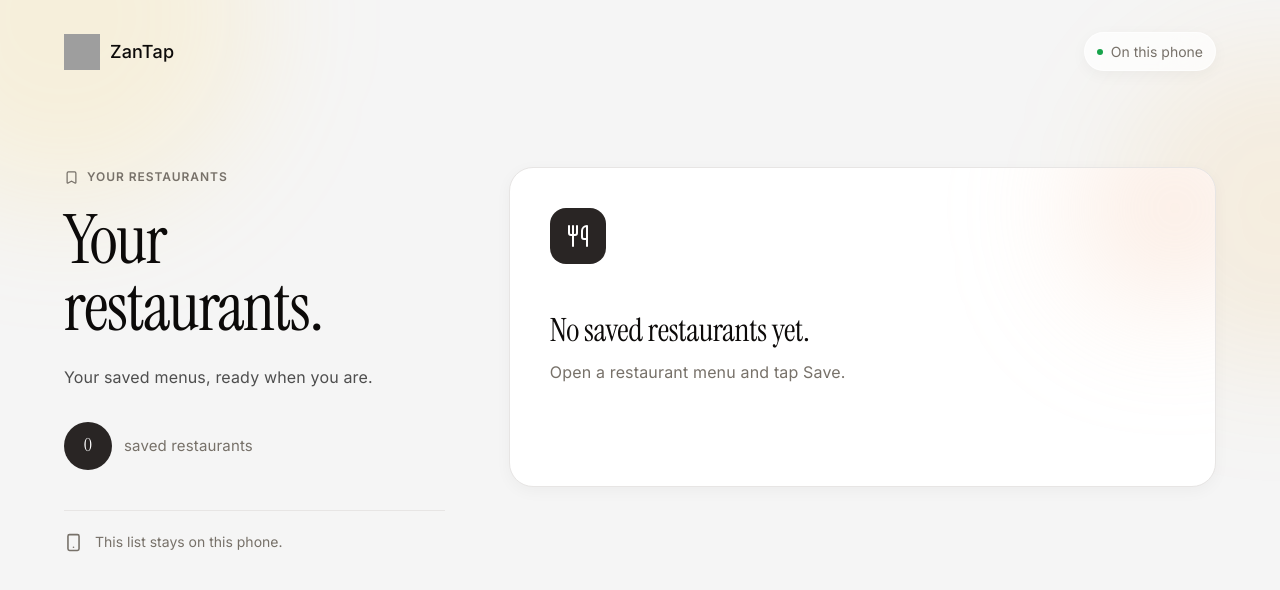
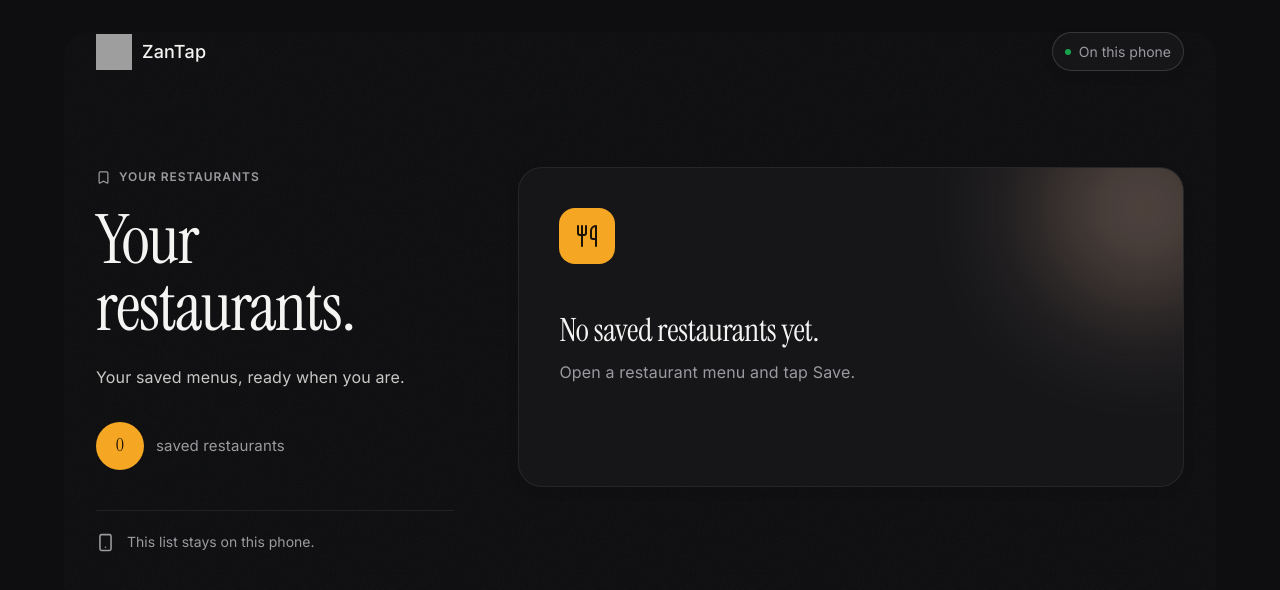
Before and after one commit to ngabonzizaguy/zantap, a Next.js app: page /restaurants in a window 1280 px wide. Shown: the top 590 px of the page. Built offline with nearby package versions, Linux system fonts and the light colour scheme; grey boxes are pictures that could not be loaded.

Commit message:
style(customer-hub): adopt KDS theme

```diff
--- a/components/customer/RestaurantHub.tsx
+++ b/components/customer/RestaurantHub.tsx
@@ -57,18 +57,18 @@ export function SavedRestaurantList({
         return (
           <li
             key={restaurant.vendorId}
-            className="group relative isolate flex min-h-[250px] flex-col overflow-hidden rounded-brand-xxl border border-gold/25 bg-surface-card p-5 text-ink shadow-brand-soft sm:p-6"
+            className="group relative isolate flex min-h-[250px] flex-col overflow-hidden rounded-brand-xxl border border-primary/40 bg-surface-card p-5 text-ink shadow-brand-soft sm:p-6"
           >
             {available ? (
               <div aria-hidden className="pointer-events-none absolute inset-0 -z-10 overflow-hidden">
-                <div className="absolute -right-20 -top-24 h-56 w-56 rounded-full bg-gold/20 blur-3xl transition-transform duration-700 group-hover:scale-110 motion-reduce:transform-none" />
-                <div className="absolute inset-x-0 top-0 h-1 bg-gradient-to-r from-gold via-momo to-gold" />
+                <div className="absolute -right-20 -top-24 h-56 w-56 rounded-full bg-primary/10 blur-3xl transition-transform duration-700 group-hover:scale-110 motion-reduce:transform-none" />
+                <div className="absolute inset-x-0 top-0 h-1 bg-primary" />
               </div>
             ) : null}
 
             <div className="flex items-start justify-between gap-4">
               <div
-                className="flex h-16 w-16 flex-none items-center justify-center overflow-hidden rounded-brand-xl border border-gold/30 bg-gold/10 font-display text-title-md text-ink"
+                className="flex h-16 w-16 flex-none items-center justify-center overflow-hidden rounded-brand-xl border border-primary/40 bg-primary/10 font-display text-title-md text-ink"
               >
               {restaurant.logoUrl ? (
                 // Public Vendor branding can be remote; the fixed shell prevents layout shift.
@@ -83,7 +83,7 @@ export function SavedRestaurantList({
               )}
               </div>
               <div className="flex flex-col items-end gap-2">
-                <span className="inline-flex items-center gap-1.5 rounded-pill bg-gold/15 px-3 py-1.5 font-body text-caption text-momo-dark">
+                <span className="inline-flex items-center gap-1.5 rounded-pill bg-primary/10 px-3 py-1.5 font-body text-caption text-primary">
                   <Smartphone size={14} aria-hidden />
                   Saved
                 </span>
@@ -208,13 +208,8 @@ export function RestaurantHub() {
   };
 
   return (
-    <main className="relative min-h-screen overflow-x-hidden bg-canvas px-5 pb-[max(48px,env(safe-area-inset-bottom))] pt-[max(20px,env(safe-area-inset-top))] text-ink sm:px-8 lg:pt-8">
-      <div aria-hidden className="pointer-events-none absolute inset-x-0 top-0 h-[520px] overflow-hidden">
-        <div className="absolute -left-32 -top-44 h-96 w-96 rounded-full bg-gold/15 blur-3xl" />
-        <div className="absolute -right-40 top-12 h-80 w-80 rounded-full bg-momo/10 blur-3xl" />
-      </div>
-
-      <div className="relative mx-auto w-full max-w-6xl">
+    <main className="kds-dark relative min-h-screen overflow-x-hidden bg-canvas px-5 pb-[max(48px,env(safe-area-inset-bottom))] pt-[max(20px,env(safe-area-inset-top))] text-ink sm:px-8 lg:pt-8">
+      <div className="kds-surface relative mx-auto min-h-[calc(100vh-3rem)] w-full max-w-6xl rounded-brand-xxl px-0 sm:px-5 lg:px-8">
         <header className="flex items-center justify-between gap-4">
           <Link href="/" aria-label="ZanTap home" className="flex items-center gap-2.5">
             <Image
@@ -227,7 +222,7 @@ export function RestaurantHub() {
             />
             <span className="font-body text-title-sm font-medium">ZanTap</span>
           </Link>
-          <span className="inline-flex items-center gap-2 rounded-pill border border-white/60 bg-surface-card/70 px-3 py-2 font-body text-caption text-muted shadow-brand-soft backdrop-blur-xl">
+          <span className="inline-flex items-center gap-2 rounded-pill border border-hairline-strong bg-surface-card px-3 py-2 font-body text-caption text-muted shadow-brand-soft">
             <span className="h-1.5 w-1.5 rounded-full bg-success" aria-hidden />
             On this phone
           </span>
--- a/components/customer/RestaurantUpdates.tsx
+++ b/components/customer/RestaurantUpdates.tsx
@@ -167,7 +167,7 @@ export function RestaurantUpdates({ vendorIds, repository }: RestaurantUpdatesPr
   if (tray.length === 0) return null;
 
   return (
-    <section className="mb-7 rounded-brand-xl border border-gold/30 bg-surface-card p-4 shadow-brand-soft sm:p-5" aria-labelledby="restaurant-updates-heading">
+    <section className="mb-7 rounded-brand-xl border border-primary/40 bg-surface-card p-4 shadow-brand-soft sm:p-5" aria-labelledby="restaurant-updates-heading">
       <div className="flex items-center justify-between gap-4">
         <div>
           <p className="font-body text-caption-uppercase uppercase text-muted">Restaurant updates</p>
```
Also changed, not shown: .scratch/architecture-candidates.md, .scratch/customer-restaurant-hub/issues/03-update-tray-viewer-and-aggregate-analytics.md, 2 other files (tests, documents, lock files or other folders).
